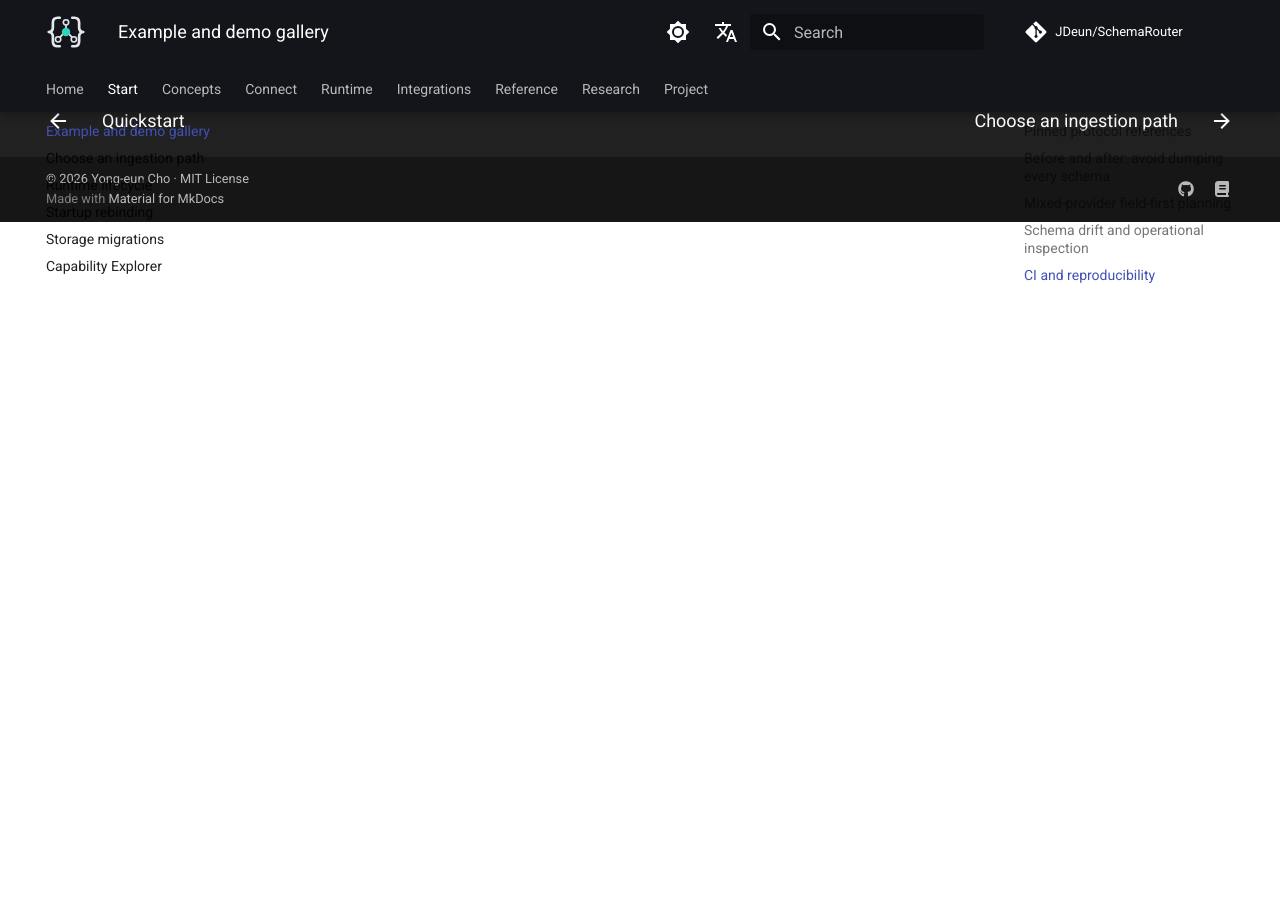
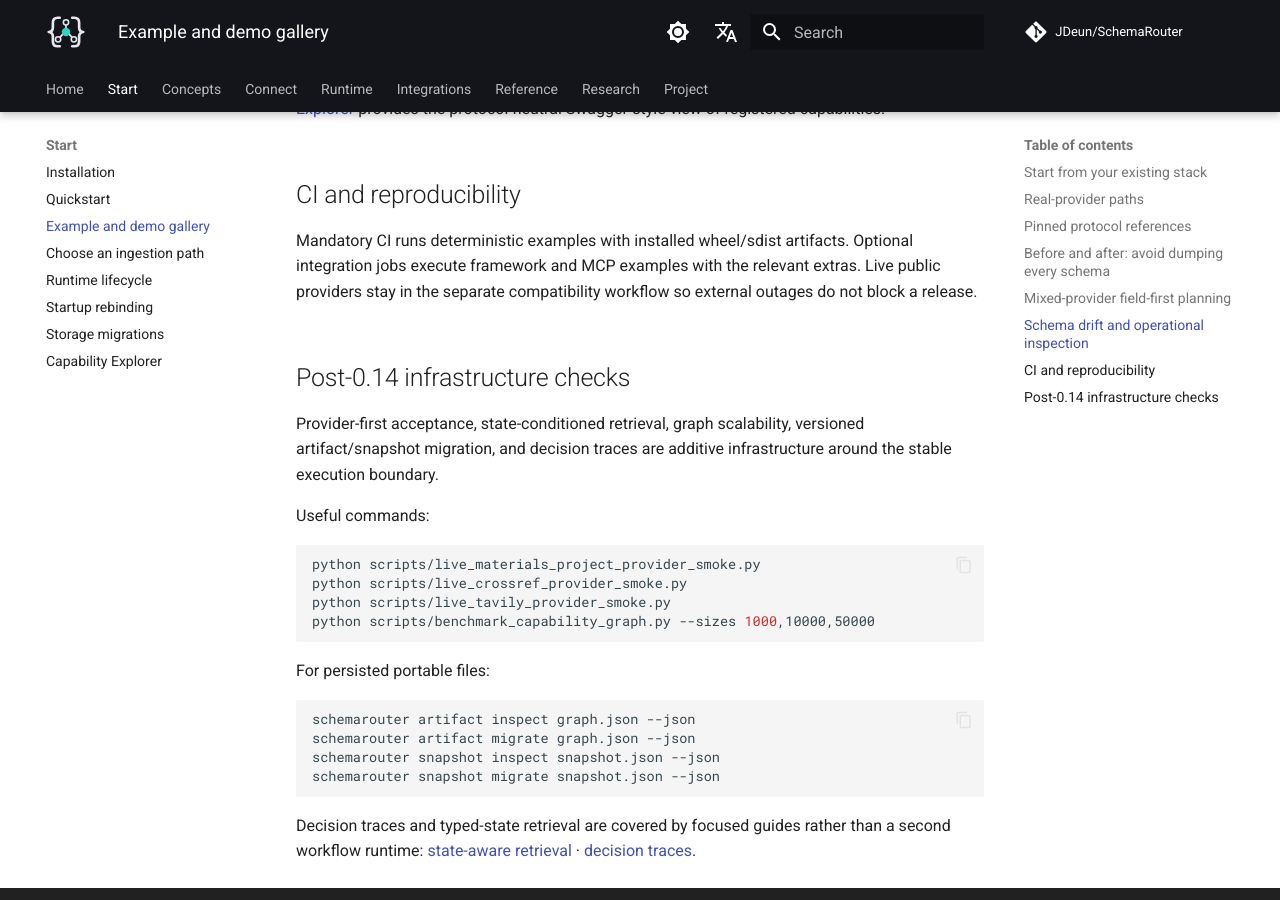
Before and after one commit to JDeun/SchemaRouter, an MkDocs documentation site: the page built from docs/getting-started/examples.md, in a window 1280 px wide and 900 px high, scrolled down 4099 px. Built offline with MkDocs 1.6.1 and Material for MkDocs 9.7.7, drawn with Linux system fonts in a browser that asks for light colours; comment, search, counter and statistics services are not loaded; some of the changed text lies outside the part shown.

Commit message:
docs: surface post-0.14 examples and checks

````diff
--- a/docs/getting-started/examples.md
+++ b/docs/getting-started/examples.md
@@ -23,6 +23,10 @@
 | LlamaIndex | [LlamaIndex quickstart](https://github.com/JDeun/SchemaRouter/blob/main/examples/llamaindex_quickstart.py) | `FunctionTool` bridge |
 | Persisted registry/traces | [inspection dashboard](https://github.com/JDeun/SchemaRouter/blob/main/examples/inspection_dashboard.py) | live inspection + static HTML dashboard |
 | Changing provider schema | [schema drift demo](https://github.com/JDeun/SchemaRouter/blob/main/examples/schema_drift_demo.py) | conservative compatibility classification |
+| Typed execution state | [state-aware retrieval](../guides/state-aware-retrieval.md) | fixed Top-K filtering vs eligible Top-K corrective backfill |
+| Large capability registry | [graph scalability guide](../guides/capability-graph-scalability.md) | indexed/incremental graph construction + benchmark |
+| Portable graph files | [artifacts and snapshots](../guides/capability-artifacts.md) | inspect, validate, migrate versioned capability files |
+| Decision observability | [decision trace guide](../guides/capability-decision-traces.md) | privacy-safe candidate/exclusion/fallback explanation |
 
 The repository-level
 [examples README](https://github.com/JDeun/SchemaRouter/tree/main/examples)
@@ -146,3 +150,33 @@
 Mandatory CI runs deterministic examples with installed wheel/sdist artifacts. Optional integration
 jobs execute framework and MCP examples with the relevant extras. Live public providers stay in the
 separate compatibility workflow so external outages do not block a release.
+
+
+## Post-0.14 infrastructure checks
+
+Provider-first acceptance, state-conditioned retrieval, graph scalability, versioned
+artifact/snapshot migration, and decision traces are additive infrastructure around the stable
+execution boundary.
+
+Useful commands:
+
+```bash
+python scripts/live_materials_project_provider_smoke.py
+python scripts/live_crossref_provider_smoke.py
+python scripts/live_tavily_provider_smoke.py
+python scripts/benchmark_capability_graph.py --sizes 1000,10000,50000
+```
+
+For persisted portable files:
+
+```bash
+schemarouter artifact inspect graph.json --json
+schemarouter artifact migrate graph.json --json
+schemarouter snapshot inspect snapshot.json --json
+schemarouter snapshot migrate snapshot.json --json
+```
+
+Decision traces and typed-state retrieval are covered by focused guides rather than a second
+workflow runtime:
+[state-aware retrieval](../guides/state-aware-retrieval.md) ·
+[decision traces](../guides/capability-decision-traces.md).
````
